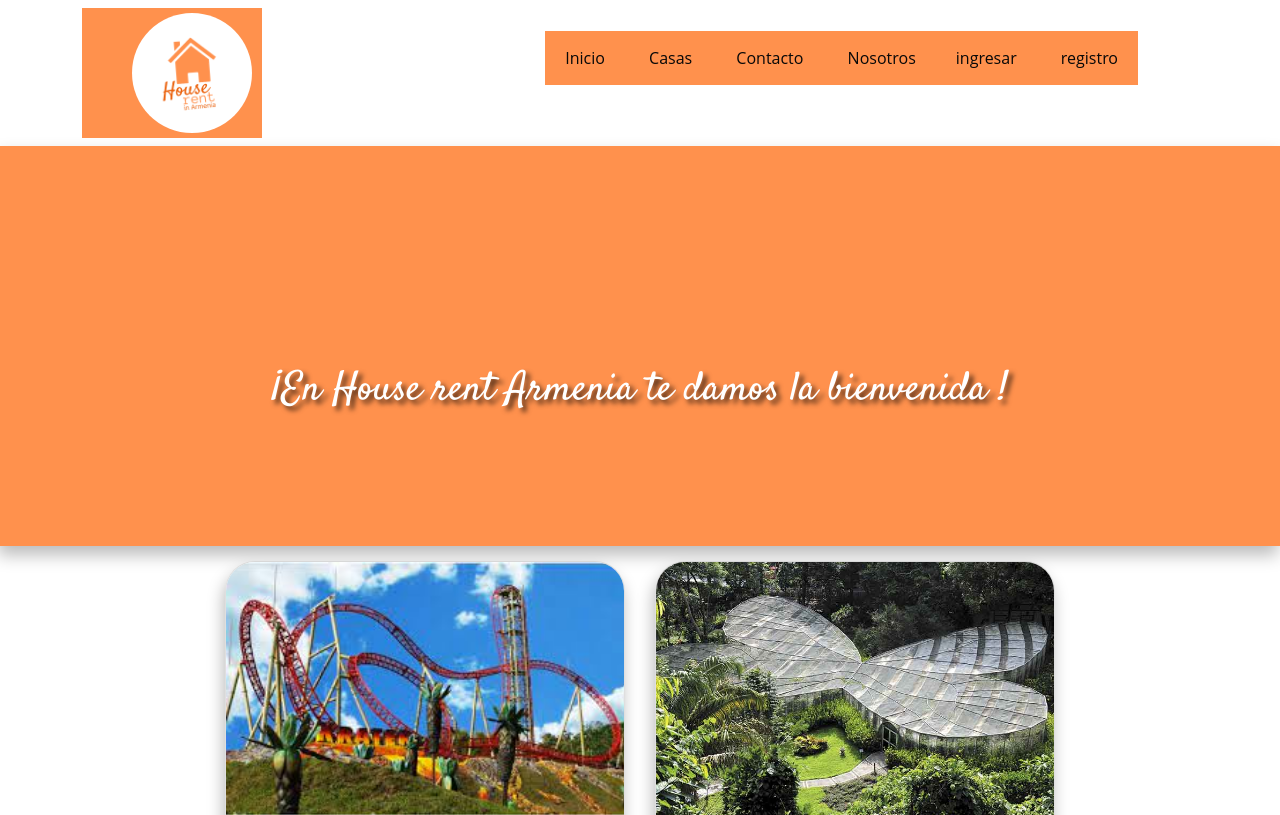
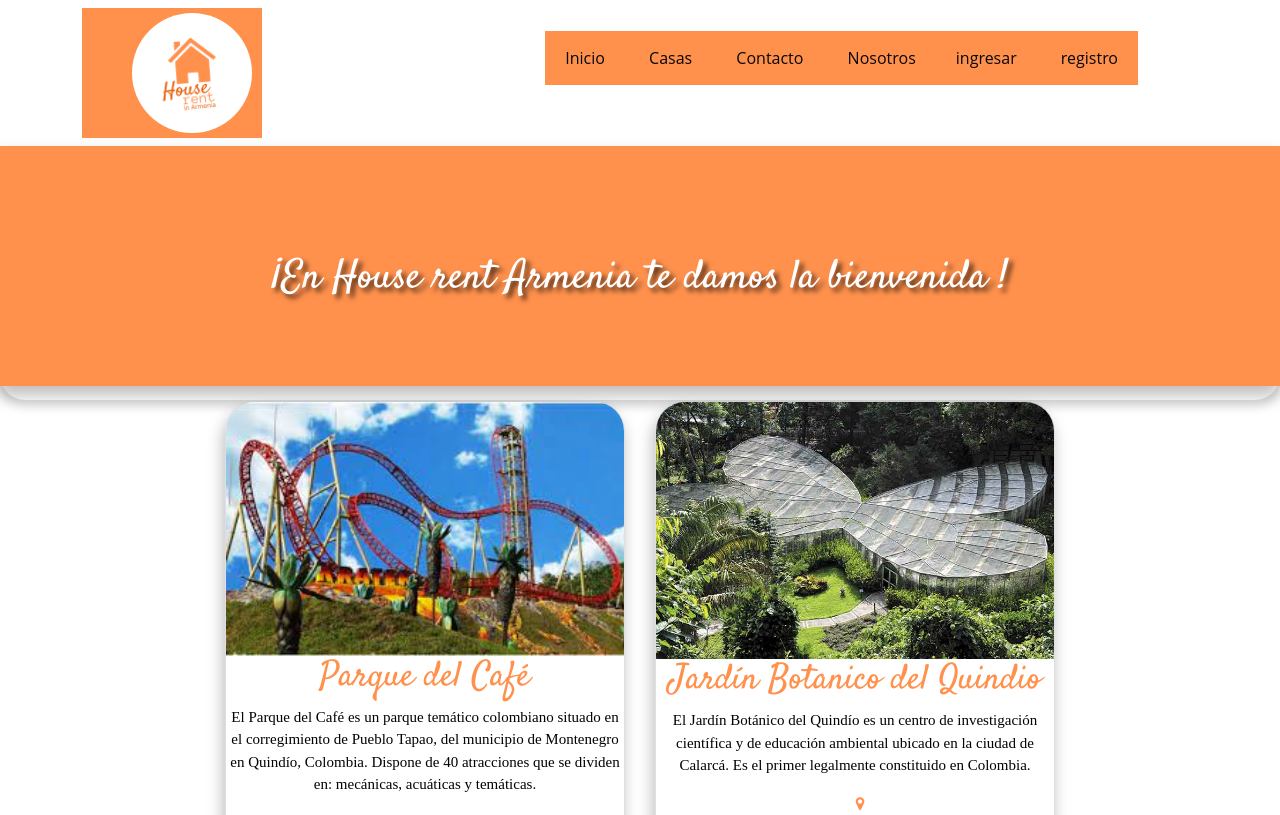
Before and after one commit to PaolaRoa/airbnb_criollo, a PHP site: page / in a window 1280 px wide. Shown: the top 815 px of the page. Run offline with PHP 8.4, Linux system fonts and the light colour scheme; some libraries are stand-ins or nearby versions; grey boxes are pictures that could not be loaded.

Commit message:
index260321211730pm

```diff
--- a/assests/css/styles.css
+++ b/assests/css/styles.css
@@ -104,9 +104,8 @@ nav ul {
 /* --------------- */
 
 .banner {
-    padding-top: 55%;
-    width: 80%;
-    height: 50vh;
+    width: 50%;
+    height: 30vh;
     box-shadow: -2px 9px 16px 0px rgb(0 0 0 / 27%);
     background-color: #FF914D;
     background-size: cover;
@@ -129,7 +128,7 @@ nav ul {
 }
 
 .banner-content h1 {
-    margin-top: 10%;
+    margin-top: 5%;
     padding: 0;
     padding-bottom: 30px;
     font-size: 40px;
```
